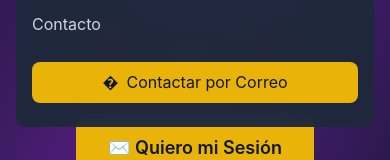
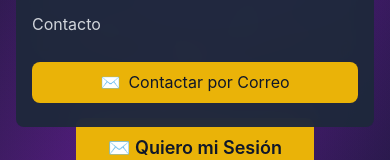
Before and after one commit to mdasuaje/iku-cabalactiva, a React (Vite) app: page / in a window 390 px wide. Both pictures are taken after a click on the button 362 px from the left and 32 px from the top of the page. Shown: the part 380-540 px from the top of the page. Built offline with nearby package versions, Linux system fonts and the light colour scheme.

Commit message:
Actualización: emoji en botón Contactar por Correo

```diff
--- a/src/components/common/Header.jsx
+++ b/src/components/common/Header.jsx
@@ -149,7 +149,7 @@ const Header = () => {
                     userSelect: 'none'
                   }}
                 >
-                  <span>�</span>
+                  <span>✉️</span>
                   <span>Contactar por Correo</span>
                 </button>
               </div>
```
